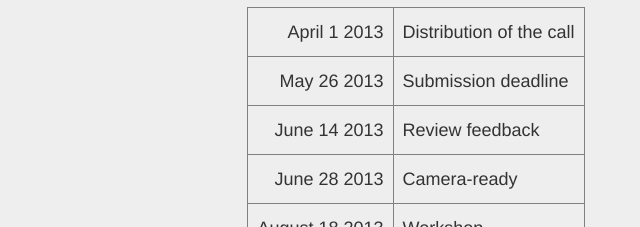
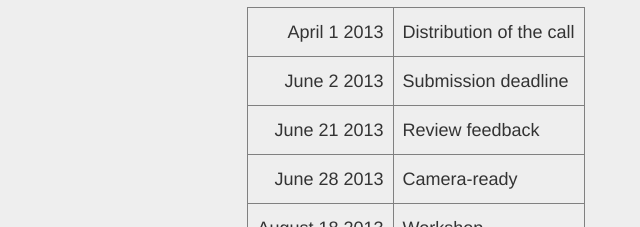
Before and after one commit to sse-ws/sse-ws.github.com, a plain HTML site: page call-for-papers.html in a window 1280 px wide. Shown: the part 1743-1970 px from the top of the page, 224-864 px from the left. Drawn offline with nearby package versions, Linux system fonts and the light colour scheme; a web font is replaced by a local one.

Commit message:
update important dates

```diff
--- a/call-for-papers.html
+++ b/call-for-papers.html
@@ -116,11 +116,11 @@
 										<td>Distribution of the call</td>
 									</tr>
 									<tr>
-										<td align="right">May 26 2013</td>
+										<td align="right">June 2 2013</td>
 										<td>Submission deadline</td>
 									</tr>
 									<tr>
-										<td align="right">June 14 2013</td>
+										<td align="right">June 21 2013</td>
 										<td>Review feedback</td>
 									</tr>
 									<tr>
```
Also changed, not shown: html/_call-for-papers.html (+2 -2 lines).
